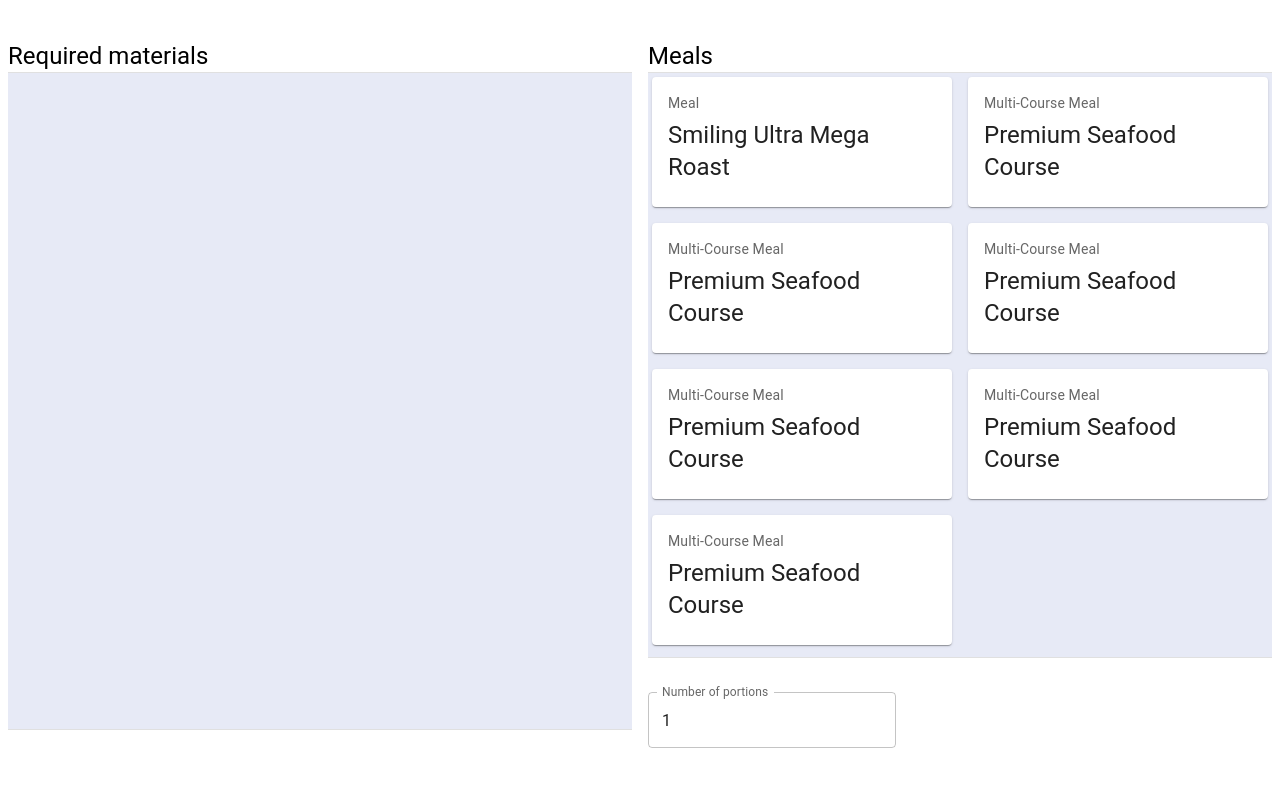
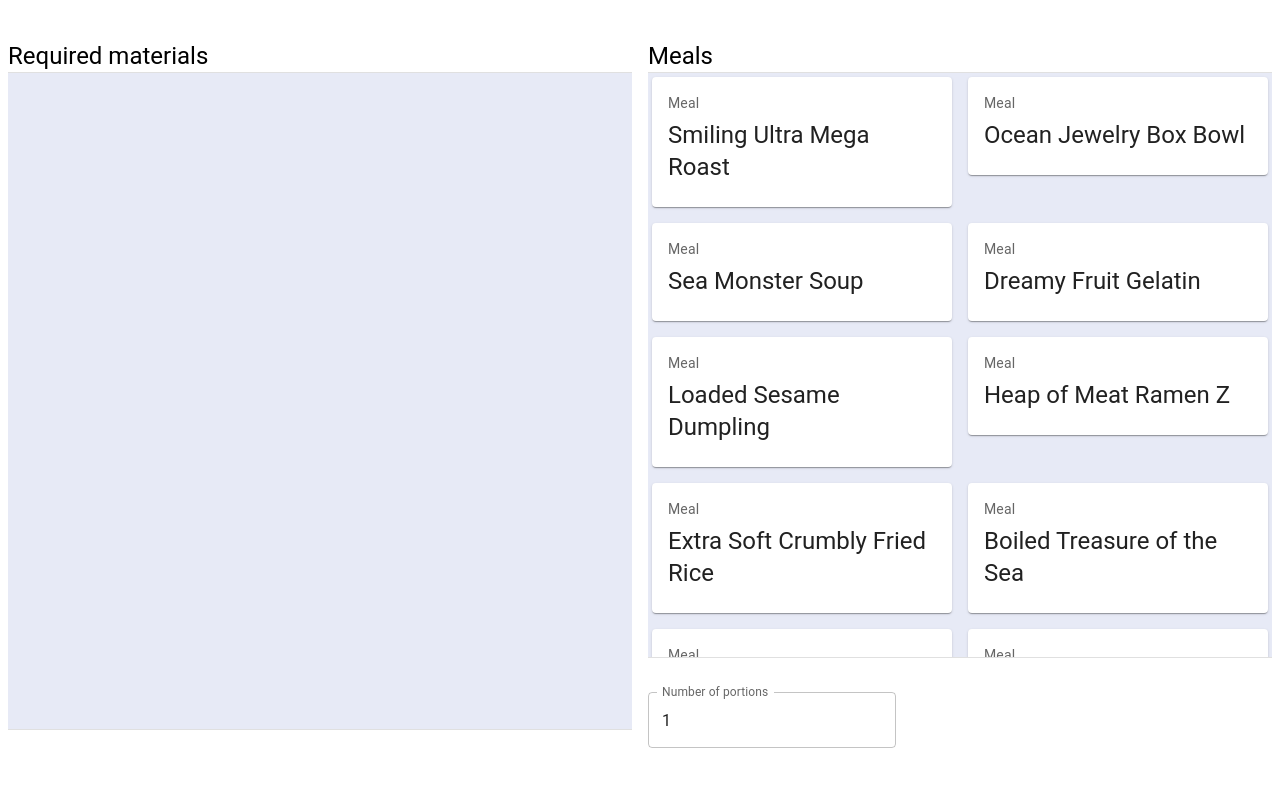
Before and after one commit to tokarskimarcin/dbz-kakarot-cooking-materials-calculator, a React (Create React App) app: page / in a window 1280 px wide. Shown: the top 786 px of the page. Built offline with nearby package versions, Linux system fonts and the light colour scheme.

Commit message:
Added meals

```diff
--- a/src/components/calculator/Calculator.tsx
+++ b/src/components/calculator/Calculator.tsx
@@ -26,6 +26,7 @@ export default function Calculator() {
         // sx={{
         //     '& > :not(style)': { m: 1 },
         // }}
+        onSubmit={(e) => e.preventDefault()}
         noValidate
         autoComplete="off"
         sx={{
--- a/src/components/calculator/meals/data/Materials.ts
+++ b/src/components/calculator/meals/data/Materials.ts
@@ -10,12 +10,35 @@ const MATERIALS = {
     PREMIUM_GOLDEN_FISH_EGGS: new Material('Premium Golden Fish Eggs', []),
     EXTRA_FATTY_GIANT_FISH: new Material('Extra Fatty Giant Fish', []),
     GOLDEN_ENERGETIC_FISH: new Material('Golden Energetic Fish', []),
-    PREMIUM_WHIRE_SHELLFISH: new Material('Premium White Shellfish', []),
+    PREMIUM_WHITE_SHELLFISH: new Material('Premium White Shellfish', []),
     PREMIUM_MILK: new Material('Premium Milk', []),
     SUPERB_PEACH: new Material('Superb Peach', []),
+    RIPE_PEACH: new Material('Ripe Peach', []),
     SUPERB_MANGO: new Material('Superb Mango', []),
     SUPERB_APPLE: new Material('Superb Apple', []),
     HIGH_QUALITY_BEAN_PASTE: new Material('High-Quality Bean Paste', []),
+    GOLDEN_WHEAT: new Material('Golden Wheat', []),
+    PREMIUM_EGG: new Material('Premium Egg', []),
+    HIGH_QUALITY_CARROT: new Material('High-Quality Carrot', []),
+    HIGH_QUALITY_ONION: new Material('High-Quality Onion', []),
+    HIGH_QUALITY_MILK: new Material('High-Quality Milk', []),
+    HIGH_QUALITY_EGG: new Material('High-Quality Egg', []),
+    HIGH_QUALITY_TOFU: new Material('High-Quality Tofu', []),
+    AROMATIC_HERB: new Material('Aromatic Herb', []),
+    FATTY_GIANT_FISH: new Material('Fatty Giant Fish', []),
+    SPICY_MUSHROOM: new Material('Spicy Mushroom', []),
+    ROSE_WHEAT: new Material('Rose Wheat', []),
+    HORNED_TURBAN: new Material('Horned Turban', []),
+    PREMIUM_GAZELLE_MEAT: new Material('Premium Gazelle Meat', []),
+    PLAIN_WHITE_RICE: new Material('Plain White Rice', []),
+    SELECT_CHICKEN: new Material('Select Chicken', []),
+    SELECT_BEAST_MEAT: new Material('Select Beast Meat', []),
+    HIGH_QUALITY_WOLF_MEAT: new Material('High-Quality Wolf Meat', []),
+    COCONUT: new Material('Coconut', []),
+    RICE: new Material('Rice', []),
+    EGG: new Material('Egg', []),
+    GREAT_ENERGETIC_FISH: new Material('Great Energetic Fish', []),
+    HIGH_QUALITY_HERB: new Material('High-Quality Herb', []),
 };
 
 export default MATERIALS;
--- a/src/components/calculator/meals/data/Meals.ts
+++ b/src/components/calculator/meals/data/Meals.ts
@@ -18,7 +18,7 @@ export const MEALS = {
     SEA_MONSTER_SOUP: new Meal('Sea Monster Soup', [
         { material: MATERIALS.GOLDEN_ENERGETIC_FISH, count: 2 },
         { material: MATERIALS.EXTRA_FATTY_GIANT_FISH, count: 1 },
-        { material: MATERIALS.PREMIUM_WHIRE_SHELLFISH, count: 2 },
+        { material: MATERIALS.PREMIUM_WHITE_SHELLFISH, count: 2 },
     ]),
     DREAMY_FRUIT_GELATIN: new Meal('Dreamy Fruit Gelatin', [
         { material: MATERIALS.PREMIUM_MILK, count: 4 },
@@ -30,9 +30,116 @@ export const MEALS = {
         { material: MATERIALS.SHINY_RICE, count: 4 },
         { material: MATERIALS.HIGH_QUALITY_BEAN_PASTE, count: 4 },
     ]),
+    HEAP_OF_MEAT_RAMEN_Z: new Meal('Heap of Meat Ramen Z', [
+        { material: MATERIALS.GOLDEN_WHEAT, count: 4 },
+        { material: MATERIALS.PRIME_MARBLED_DINO_MEAT, count: 2 },
+        { material: MATERIALS.PREMIUM_GOLDEN_FISH_EGGS, count: 2 },
+    ]),
+    EXTRA_SOFT_CRUMBLY_FRIED_RICE: new Meal('Extra Soft Crumbly Fried Rice', [
+        { material: MATERIALS.SHINY_RICE, count: 4 },
+        { material: MATERIALS.PREMIUM_EGG, count: 4 },
+        { material: MATERIALS.HIGH_QUALITY_CARROT, count: 4 },
+    ]),
+    BOILED_TREASUER_OF_THE_SEA: new Meal('Boiled Treasure of the Sea', [
+        { material: MATERIALS.EXTRA_FATTY_GIANT_FISH, count: 1 },
+        { material: MATERIALS.GOLDEN_ENERGETIC_FISH, count: 2 },
+        { material: MATERIALS.AROMATIC_HERB, count: 2 },
+        { material: MATERIALS.FATTY_GIANT_FISH, count: 1 },
+    ]),
+    SUPER_ULTRA_DUMPLING: new Meal('Super Ultra Dumpling', [
+        { material: MATERIALS.SHINY_RICE, count: 4 },
+        { material: MATERIALS.HIGH_QUALITY_BEAN_PASTE, count: 4 },
+    ]),
+    RICH_CUPCAKE: new Meal('Rich Cupcake', [
+        { material: MATERIALS.PREMIUM_MILK, count: 4 },
+        { material: MATERIALS.SUPERB_APPLE, count: 2 },
+        { material: MATERIALS.SUPERB_PEACH, count: 2 },
+    ]),
+    ULTIMATE_MEAT_FEAST: new Meal('Ultimate Meat Feast', [
+        { material: MATERIALS.SHINY_RICE, count: 4 },
+        { material: MATERIALS.PREMIUM_GOLD_GAZELLE_MEAT, count: 3 },
+        { material: MATERIALS.PREMIUM_GOLDEN_VENSION, count: 3 },
+        { material: MATERIALS.PREMIUM_REINDEER_MEAT, count: 3 },
+        { material: MATERIALS.PREMIUM_EGG, count: 4 },
+    ]),
+    ROUGH_SEAS_SPARKING_PASTA: new Meal('Rough Seas Sparking Pasta', [
+        { material: MATERIALS.GOLDEN_WHEAT, count: 4 },
+        { material: MATERIALS.GOLDEN_ENERGETIC_FISH, count: 2 },
+        { material: MATERIALS.EXTRA_FATTY_GIANT_FISH, count: 1 },
+        { material: MATERIALS.PREMIUM_WHITE_SHELLFISH, count: 2 },
+    ]),
+    EXTRA_JUICY_STEAMED_BUN: new Meal('Extra Juicy Steamed Bun', [
+        { material: MATERIALS.PREMIUM_GOLDEN_VENSION, count: 3},
+        { material: MATERIALS.HIGH_QUALITY_ONION, count: 4},
+        { material: MATERIALS.HIGH_QUALITY_CARROT, count: 4 },
+    ]),
+    ARTSY_CUPCAKE: new Meal('Artsy Cupcake', [
+        { material: MATERIALS.HIGH_QUALITY_MILK, count: 4},
+        { material: MATERIALS.HIGH_QUALITY_EGG, count: 4},
+        { material: MATERIALS.RIPE_PEACH, count: 3},
+    ]),
+    HELLFIRE_TOFU: new Meal('Hellfire Tofu', [
+        { material: MATERIALS.PRIME_GOLDEN_WOLF_MEAT, count: 3},
+        { material: MATERIALS.SPICY_MUSHROOM, count: 3},
+        { material: MATERIALS.HIGH_QUALITY_TOFU, count: 4},
+        { material: MATERIALS.HIGH_QUALITY_CARROT, count: 4},
+    ]),
+    WHIRLPOOL_PASTA: new Meal('Whirlpool Pasta', [
+        { material: MATERIALS.GOLDEN_ENERGETIC_FISH, count: 2},
+        { material: MATERIALS.ROSE_WHEAT, count: 4},
+        { material: MATERIALS.HORNED_TURBAN, count: 3},
+    ]),
+    EXTRA_MEATY_RICE_BALL: new Meal('Extra Meaty Rice Ball', [
+        { material: MATERIALS.PREMIUM_GAZELLE_MEAT, count: 3},
+        { material: MATERIALS.PLAIN_WHITE_RICE, count: 4},
+        { material: MATERIALS.SELECT_CHICKEN, count: 4},
+    ]),
+    WILD_STEAK: new Meal('Wild Steak', [
+        { material: MATERIALS.HIGH_QUALITY_WOLF_MEAT, count: 3},
+        { material: MATERIALS.COCONUT, count: 3},
+    ]),
+    CRUMBLY_FRIED_RICE: new Meal('Crumbly Fried Rice', [
+        { material: MATERIALS.RICE, count: 4},
+        { material: MATERIALS.EGG, count: 4},
+        { material: MATERIALS.COCONUT, count: 4},
+    ]),
+    MEATLOVERS_MEAT_FEAST: new Meal('Meatlovers\'s Meat Feast', [
+        { material: MATERIALS.PLAIN_WHITE_RICE, count: 4},
+        { material: MATERIALS.SELECT_BEAST_MEAT, count: 3},
+    ]),
+    JUICY_GRILLED_FISH: new Meal('Juicy Grilled Fish', [
+        { material: MATERIALS.GREAT_ENERGETIC_FISH, count: 2},
+        { material: MATERIALS.HIGH_QUALITY_HERB, count: 3},
+    ]),
 };
 
 export const MULTI_COURSE_MEAL = {
+    SPECIAL_MEAT_COURSE: new MultiCourseMeal('Special Meat Course', [
+        { meal: MEALS.MEATLOVERS_MEAT_FEAST, count: 1 },
+        { meal: MEALS.JUICY_GRILLED_FISH, count: 1 },
+        { meal: MEALS.EXTRA_JUICY_STEAMED_BUN, count: 1 },
+    ]),
+    SUPER_DELUXE_MEAT_COURSE: new MultiCourseMeal('Super Deluxe Meat Course', [
+        { meal: MEALS.SMILING_ULTRA_MEGA_ROAST, count: 1 },
+        { meal: MEALS.WILD_STEAK, count: 1 },
+        { meal: MEALS.HEAP_OF_MEAT_RAMEN_Z, count: 1 },
+        { meal: MEALS.CRUMBLY_FRIED_RICE, count: 1 },
+        { meal: MEALS.SUPER_ULTRA_DUMPLING, count: 1 },
+    ]),
+    SUPER_DELUXE_SEAFOOD_COURSE: new MultiCourseMeal('Super Deluxe Seafood Course', [
+        { meal: MEALS.BOILED_TREASUER_OF_THE_SEA, count: 1 },
+        { meal: MEALS.HELLFIRE_TOFU, count: 1 },
+        { meal: MEALS.WHIRLPOOL_PASTA, count: 1 },
+        { meal: MEALS.EXTRA_MEATY_RICE_BALL, count: 1 },
+        { meal: MEALS.DREAMY_FRUIT_GELATIN, count: 1 },
+    ]),
+    PREMIUM_MEAT_COURSE: new MultiCourseMeal('Premium Meat Course', [
+        { meal: MEALS.ULTIMATE_MEAT_FEAST, count: 1 },
+        { meal: MEALS.SEA_MONSTER_SOUP, count: 1 },
+        { meal: MEALS.ROUGH_SEAS_SPARKING_PASTA, count: 1 },
+        { meal: MEALS.EXTRA_JUICY_STEAMED_BUN, count: 1 },
+        { meal: MEALS.ARTSY_CUPCAKE, count: 1 },
+    ]),
     PREMIUM_SEAFOOD_COURSE: new MultiCourseMeal('Premium Seafood Course', [
         { meal: MEALS.OCEAN_JEWELRY_BOX_BOWL, count: 1 },
         { meal: MEALS.SEA_MONSTER_SOUP, count: 1 },
@@ -40,5 +147,11 @@ export const MULTI_COURSE_MEAL = {
         { meal: MEALS.DREAMY_FRUIT_GELATIN, count: 1 },
         { meal: MEALS.LOADED_SESAME_DUMPLING, count: 1 },
     ]),
-
+    HEAVENLY_RAMEN_COURSE: new MultiCourseMeal('Heavenly Ramen Course', [
+        { meal: MEALS.HEAP_OF_MEAT_RAMEN_Z, count: 1 },
+        { meal: MEALS.EXTRA_SOFT_CRUMBLY_FRIED_RICE, count: 1 },
+        { meal: MEALS.BOILED_TREASUER_OF_THE_SEA, count: 1 },
+        { meal: MEALS.SUPER_ULTRA_DUMPLING, count: 1 },
+        { meal: MEALS.RICH_CUPCAKE, count: 1 },
+    ]),
 };
--- a/src/components/calculator/menu/data/MenuItems.ts
+++ b/src/components/calculator/menu/data/MenuItems.ts
@@ -2,11 +2,31 @@ import { MEALS, MULTI_COURSE_MEAL } from "../../meals/data/Meals";
 import Item from "./classes/Item";
 
 export const menuItems: Array<Item> = [
-    new Item(MEALS.SMILING_ULTRA_MEGA_ROAST, false),
-    new Item(MULTI_COURSE_MEAL.PREMIUM_SEAFOOD_COURSE, false),
-    new Item(MULTI_COURSE_MEAL.PREMIUM_SEAFOOD_COURSE, false),
-    new Item(MULTI_COURSE_MEAL.PREMIUM_SEAFOOD_COURSE, false),
-    new Item(MULTI_COURSE_MEAL.PREMIUM_SEAFOOD_COURSE, false),
-    new Item(MULTI_COURSE_MEAL.PREMIUM_SEAFOOD_COURSE, false),
-    new Item(MULTI_COURSE_MEAL.PREMIUM_SEAFOOD_COURSE, false),
+    new Item(MEALS.SMILING_ULTRA_MEGA_ROAST),
+    new Item(MEALS.OCEAN_JEWELRY_BOX_BOWL),
+    new Item(MEALS.SEA_MONSTER_SOUP),
+    new Item(MEALS.DREAMY_FRUIT_GELATIN),
+    new Item(MEALS.LOADED_SESAME_DUMPLING),
+    new Item(MEALS.HEAP_OF_MEAT_RAMEN_Z),
+    new Item(MEALS.EXTRA_SOFT_CRUMBLY_FRIED_RICE),
+    new Item(MEALS.BOILED_TREASUER_OF_THE_SEA),
+    new Item(MEALS.SUPER_ULTRA_DUMPLING),
+    new Item(MEALS.RICH_CUPCAKE),
+    new Item(MEALS.ULTIMATE_MEAT_FEAST),
+    new Item(MEALS.ROUGH_SEAS_SPARKING_PASTA),
+    new Item(MEALS.EXTRA_JUICY_STEAMED_BUN),
+    new Item(MEALS.ARTSY_CUPCAKE),
+    new Item(MEALS.HELLFIRE_TOFU),
+    new Item(MEALS.WHIRLPOOL_PASTA),
+    new Item(MEALS.EXTRA_MEATY_RICE_BALL),
+    new Item(MEALS.WILD_STEAK),
+    new Item(MEALS.CRUMBLY_FRIED_RICE),
+    new Item(MEALS.MEATLOVERS_MEAT_FEAST),
+    new Item(MEALS.JUICY_GRILLED_FISH),
+    new Item(MULTI_COURSE_MEAL.SPECIAL_MEAT_COURSE),
+    new Item(MULTI_COURSE_MEAL.SUPER_DELUXE_MEAT_COURSE),
+    new Item(MULTI_COURSE_MEAL.SUPER_DELUXE_SEAFOOD_COURSE),
+    new Item(MULTI_COURSE_MEAL.PREMIUM_SEAFOOD_COURSE),
+    new Item(MULTI_COURSE_MEAL.HEAVENLY_RAMEN_COURSE),
+    new Item(MULTI_COURSE_MEAL.PREMIUM_MEAT_COURSE),
 ];
```
